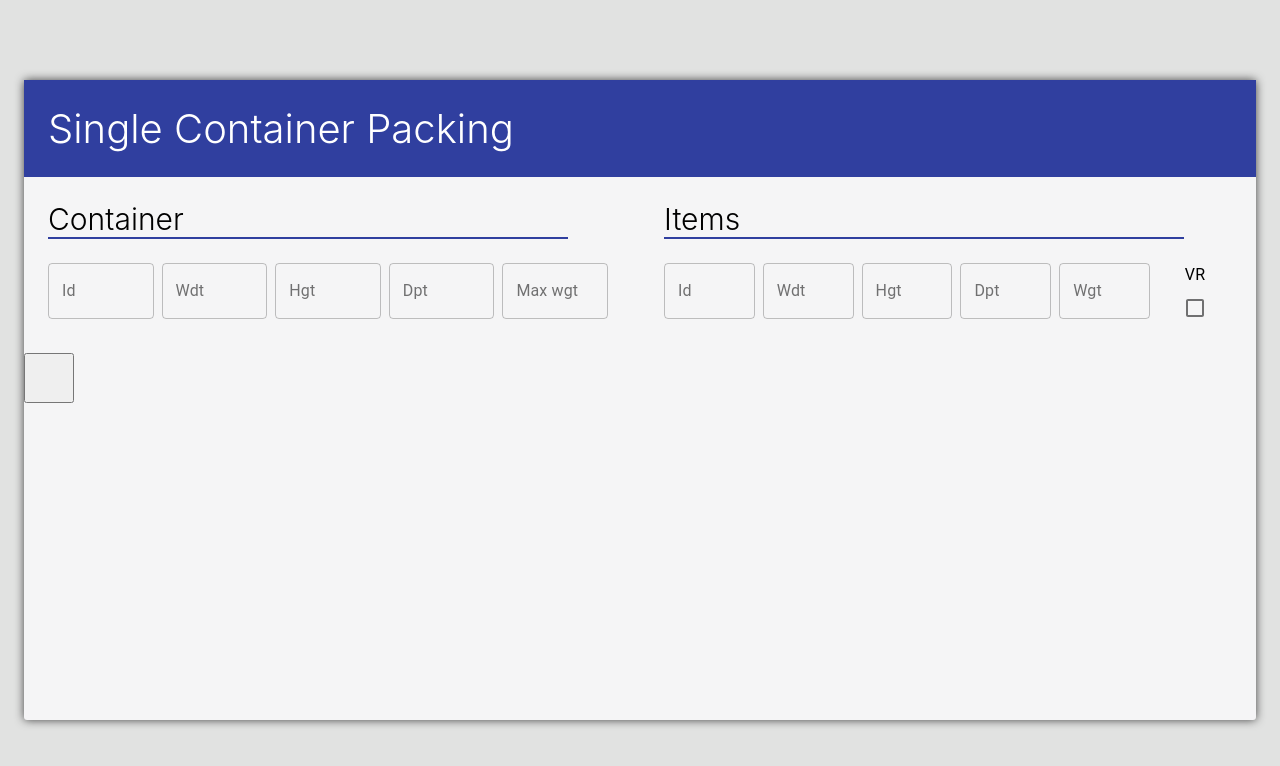
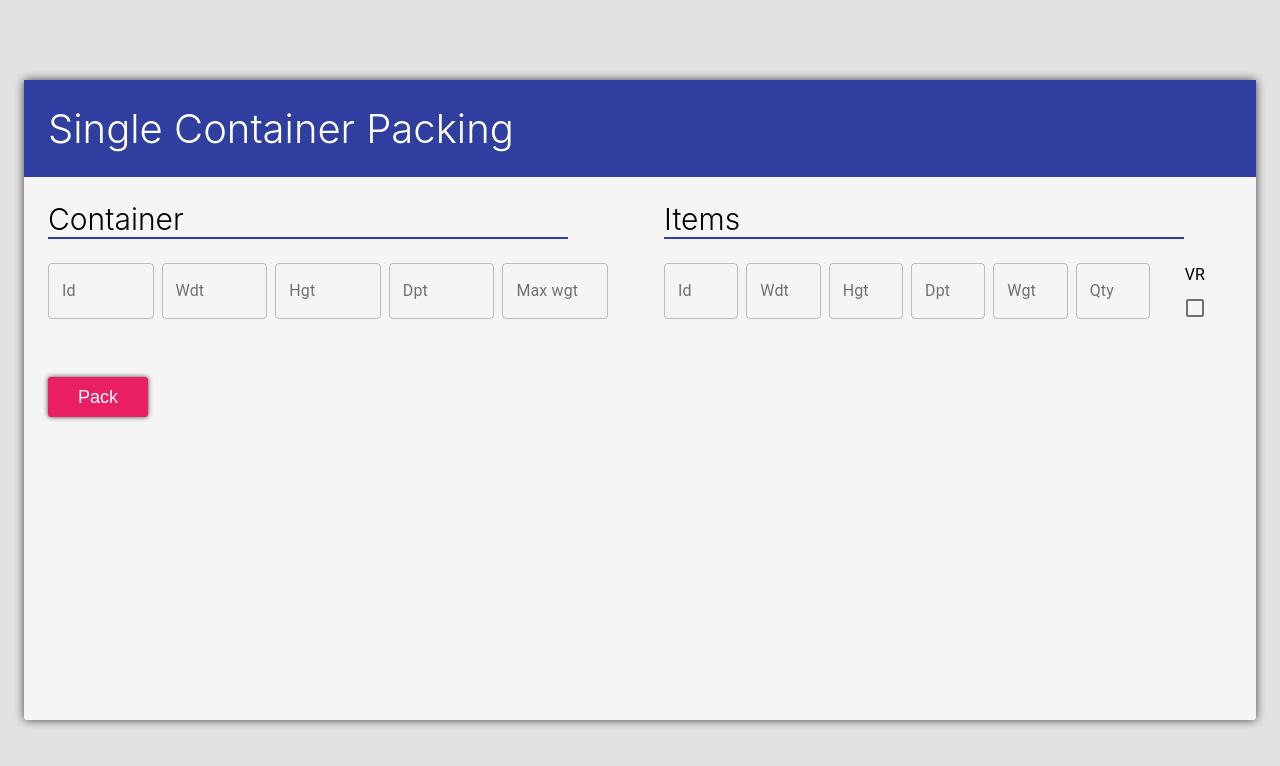
Before and after one commit to tomasjavorsky/Single-Container-Packing, a React (Create React App) app: page / in a window 1280 px wide. Shown: the top 766 px of the page. Built offline with nearby package versions, Linux system fonts and the light colour scheme; the HTML template or start-up script is replaced by a standard one.

Commit message:
feat(main): item form add qty

```diff
--- a/src/components/PackagingSetup/styled.ts
+++ b/src/components/PackagingSetup/styled.ts
@@ -2,14 +2,14 @@ import styled from "styled-components";
 
 export const PackagingContainer = styled.div`
   width: 100%;
-	max-width: 1280px;
-	min-height: 640px;
+  max-width: 1280px;
+  min-height: 640px;
   display: flex;
   flex-direction: column;
   margin: 24px;
   background-color: #f5f5f6;
   border-radius: 3px;
-  box-shadow: 0 0 10px #424242;
+  box-shadow: 0 0 10px ${({ theme }) => theme.colors.shadow};
 `;
 
 export const Title = styled.h1`
@@ -58,3 +58,15 @@ export const InputFieldWrapper = styled.div`
   flex: 1;
   margin-right: 8px;
 `;
+
+export const PackButton = styled.button`
+  width: 100px;
+  height: 40px;
+  margin: 24px;
+  background-color: ${({ theme }) => theme.colors.accent};
+  border: none;
+  border-radius: 3px;
+  box-shadow: 0 0 5px ${({ theme }) => theme.colors.shadow};
+  color: ${({ theme }) => theme.colors.text.white};
+  font-size: 18px;
+`;
--- a/src/constants/globalTheme.tsx
+++ b/src/constants/globalTheme.tsx
@@ -7,7 +7,8 @@ const styledTheme = {
   },
   colors: {
     primary: "#303f9f",
-    accent: "#ec407a",
+    accent: "#e91e63",
+    shadow: "#424242",
     text: {
       black: "#0000",
       white: "#FFF"
--- a/src/pages/PackagingSetup.tsx
+++ b/src/pages/PackagingSetup.tsx
@@ -7,7 +7,8 @@ import {
   FormWrapper,
   FormTitle,
   StyledForm,
-  InputFieldWrapper
+  InputFieldWrapper,
+  PackButton
 } from "../components/PackagingSetup/styled";
 import texts from "../texts";
 import { useFormik } from "formik";
@@ -44,6 +45,7 @@ const PackagingSetup = () => {
       Hgt: "",
       Dpt: "",
       Wgt: "",
+      Qty: "",
       vr: false
     },
     validationSchema: Yup.object({
@@ -51,7 +53,8 @@ const PackagingSetup = () => {
       Wdt: Yup.number().required(),
       Hgt: Yup.number().required(),
       Dpt: Yup.number().required(),
-      Wgt: Yup.number().required()
+      Wgt: Yup.number().required(),
+      Qty: Yup.number().required(),
     }),
     onSubmit: values => {
       console.log(values);
@@ -243,6 +246,23 @@ const PackagingSetup = () => {
                   variant="outlined"
                 />
               </InputFieldWrapper>
+              <InputFieldWrapper>
+                <TextField
+                  id="Qty"
+                  name="Qty"
+                  error={
+                    itemFormik.touched.Qty && itemFormik.errors.Qty
+                      ? true
+                      : false
+                  }
+                  type="text"
+                  onChange={itemFormik.handleChange}
+                  onBlur={itemFormik.handleBlur}
+                  value={itemFormik.values.Qty}
+                  label={texts.containerForm.Qty}
+                  variant="outlined"
+                />
+              </InputFieldWrapper>
               <FormControlLabel
                 id="vr"
                 name="vr"
@@ -255,13 +275,14 @@ const PackagingSetup = () => {
             </StyledForm>
           </FormWrapper>
         </FormsWrapper>
-        <button
-          style={{ height: "50px", width: "50px" }}
+        <PackButton
           onClick={() => {
             console.log(containerFormik.values);
             console.log(itemFormik.values);
           }}
-        ></button>
+        >
+          {texts.pack}
+        </PackButton>
       </PackagingContainer>
     </MainContainer>
   );
--- a/src/texts/index.ts
+++ b/src/texts/index.ts
@@ -12,7 +12,8 @@ const texts = {
     Qty: "Qty",
     Vr: "VR",
     Add: "Add Item"
-  }
+  },
+  pack: "Pack"
 };
 
 export default texts;
```
